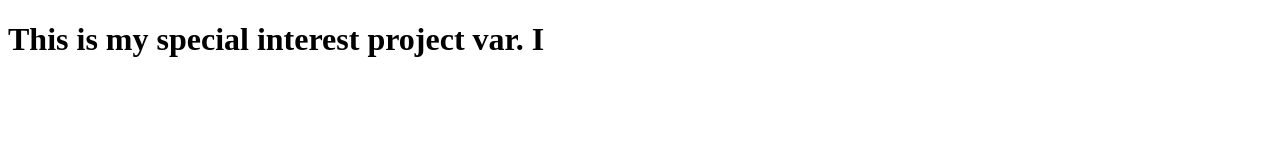
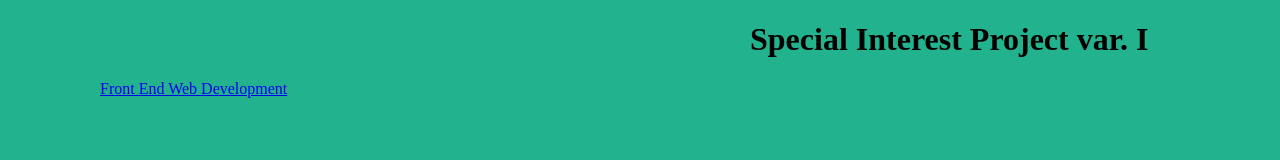
Before and after one commit to jonaszchuang/interest-project, a plain HTML site: page special-interests/index.html in a window 1280 px wide. Drawn offline with Linux system fonts and the light colour scheme.

Commit message:
added background

```diff
--- a/special-interests/index.html
+++ b/special-interests/index.html
@@ -6,9 +6,26 @@
     <meta charset="UTF-8" />
     <meta http-equiv="X-UA-Compatible" content="IE=edge" />
     <meta name="viewport" content="width=device-width, initial-scale=1.0" />
-    <title>Document</title>
+    <title>Interests</title>
+    <style>
+      body {
+        background-color: #22b38e;
+        margin-top: 0px;
+        margin-left: 0px;
+      }
+      header {
+        margin-left: 750px;
+      }
+      nav {
+        margin-left: 100px;
+      }
+    </style>
   </head>
   <body>
-    <h1>This is my special interest project var. I</h1>
+    <h1><header>Special Interest Project var. I</header></h1>
+    <!--Try to find a way to ajust the size of link-->
+    <a href="special-interests/frontend.html">
+      <nav>Front End Web Development</nav>
+    </a>
   </body>
 </html>
```
Also changed, not shown: special-interests/frontend.html (added, +10 -0 lines).
